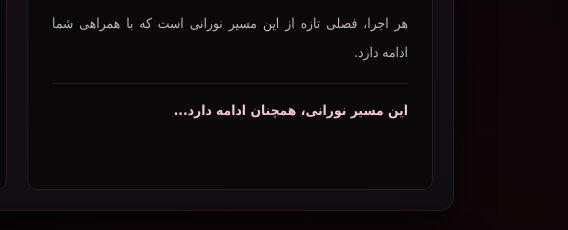
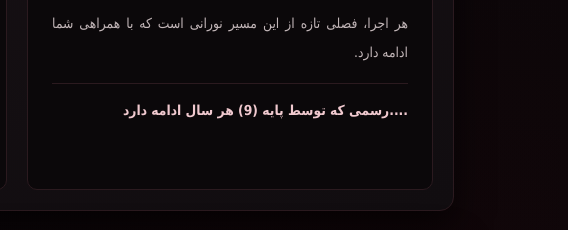
Before and after one commit to sahebcosar/sahebcosar, a plain HTML site: page index.html in a window 1280 px wide. Shown: the part 775-1005 px from the top of the page, 712-1280 px from the left. Drawn offline with Linux system fonts and the light colour scheme; a web font is replaced by a local one.

Commit message:
Update index.html

```diff
--- a/index.html
+++ b/index.html
@@ -1732,7 +1732,7 @@ footer {
           <p>
             هر اجرا، فصلی تازه از این مسیر نورانی است که با همراهی شما ادامه دارد.
           </p>
-          <span class="legacy-emphasis">این مسیر نورانی، همچنان ادامه دارد...</span>
+          <span class="legacy-emphasis">....رسمی که توسط پایه (9) هر سال ادامه دارد</span>
         </div>
       </div>
 
```
